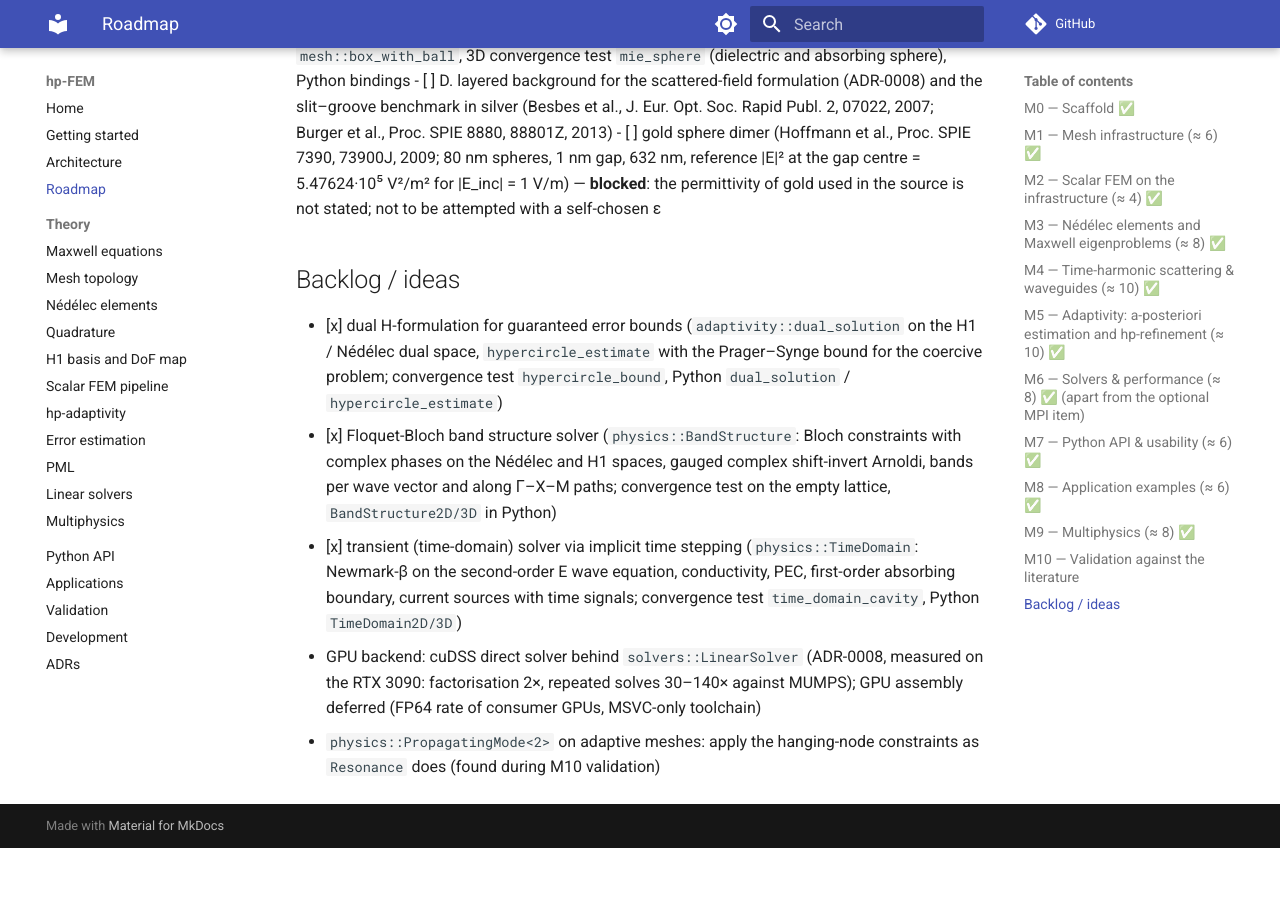
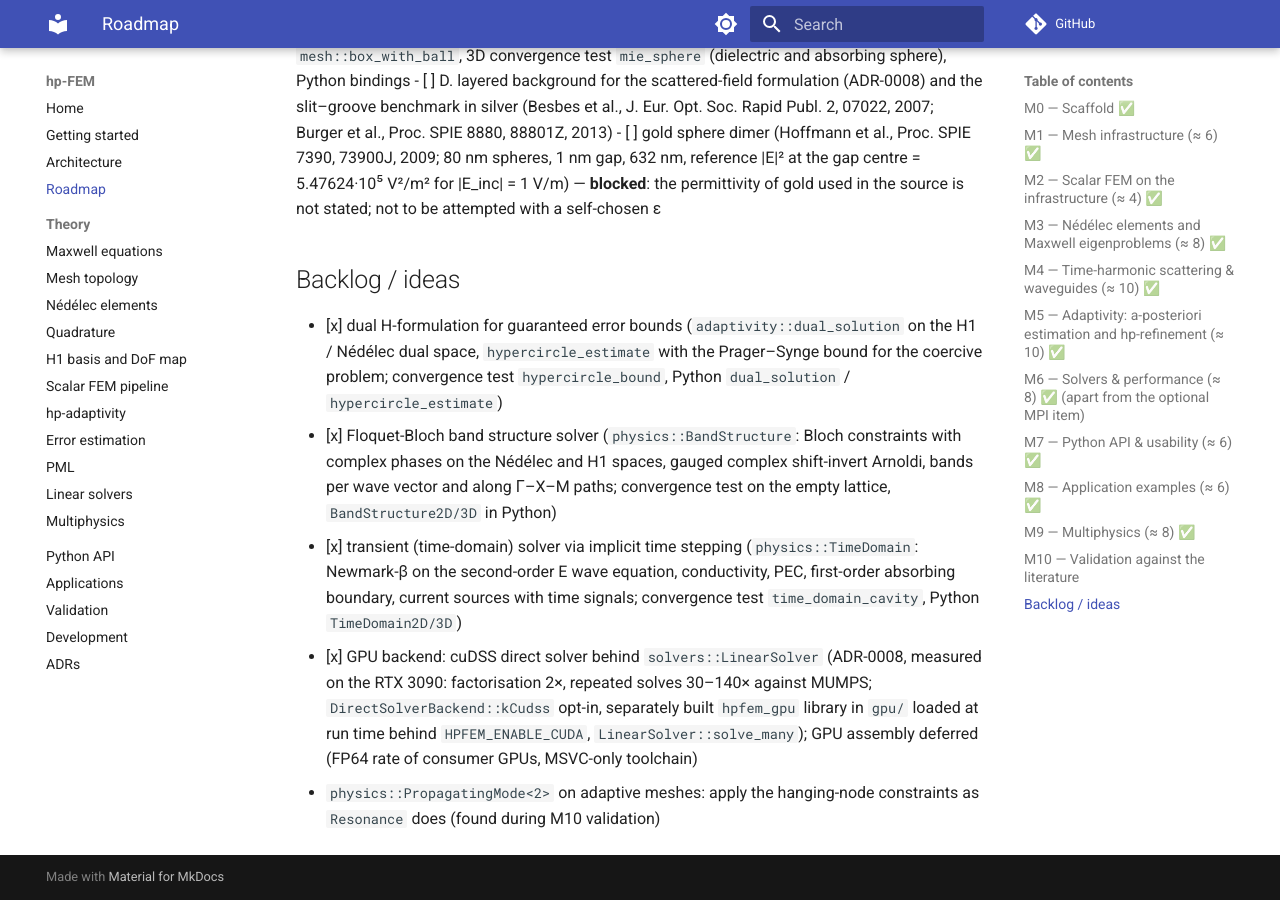
Before and after one commit to PhotonPower/hp-FEM, an MkDocs documentation site: the page built from docs/roadmap.md, in a window 1280 px wide and 900 px high, scrolled down 5127 px. Built offline with MkDocs 1.6.1 and Material for MkDocs 9.7.7, drawn with Linux system fonts in a browser that asks for light colours; comment, search, counter and statistics services are not loaded; before the commit the page ends 5975 px from its top, so only the background shows below that.

Commit message:
docs(roadmap): tick the GPU backend backlog item
Co-Authored-By: Claude Fable 5.1 <noreply@anthropic.com>

```diff
--- a/docs/roadmap.md
+++ b/docs/roadmap.md
@@ -182,8 +182,10 @@ assessment: `docs/validation.md`.
   Newmark-β on the second-order E wave equation, conductivity, PEC, first-order absorbing
   boundary, current sources with time signals; convergence test `time_domain_cavity`,
   Python `TimeDomain2D/3D`)
-- GPU backend: cuDSS direct solver behind `solvers::LinearSolver` (ADR-0008, measured on the
-  RTX 3090: factorisation 2×, repeated solves 30–140× against MUMPS); GPU assembly deferred
+- [x] GPU backend: cuDSS direct solver behind `solvers::LinearSolver` (ADR-0008, measured on
+  the RTX 3090: factorisation 2×, repeated solves 30–140× against MUMPS;
+  `DirectSolverBackend::kCudss` opt-in, separately built `hpfem_gpu` library in `gpu/` loaded
+  at run time behind `HPFEM_ENABLE_CUDA`, `LinearSolver::solve_many`); GPU assembly deferred
   (FP64 rate of consumer GPUs, MSVC-only toolchain)
 - `physics::PropagatingMode<2>` on adaptive meshes: apply the hanging-node constraints as
   `Resonance` does (found during M10 validation)
```
